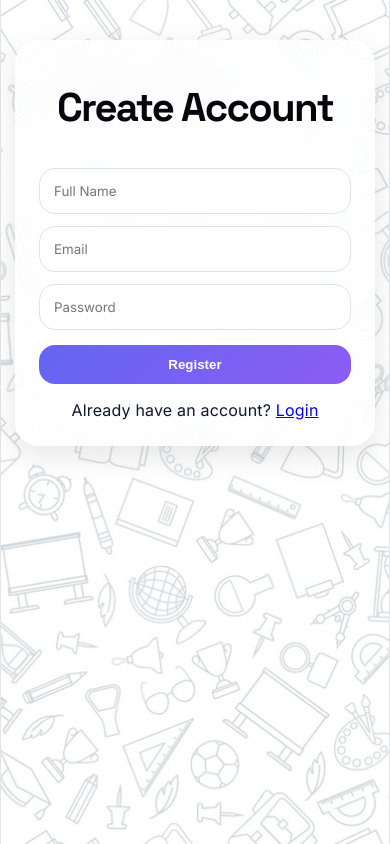
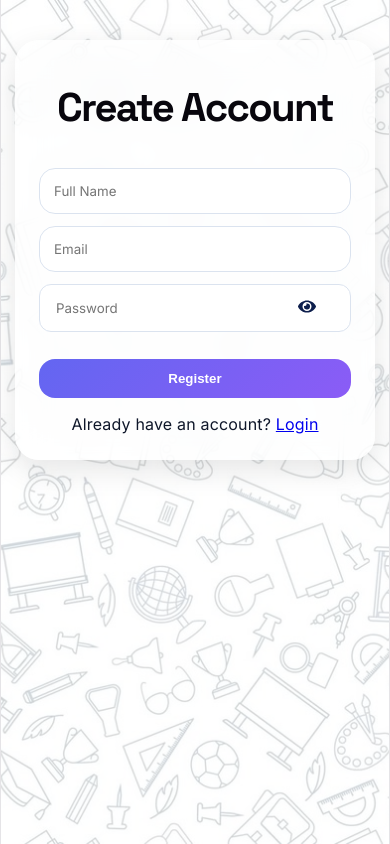
Before and after one commit to devkajals41/neuroNotes, a React (Vite) app in the folder frontend/: page /register in a window 390 px wide. Built offline with nearby package versions, Linux system fonts and the light colour scheme.

Commit message:
Completed NeuroNotes UI improvements and responsiveness

```diff
--- a/frontend/src/pages/Dashboard.jsx
+++ b/frontend/src/pages/Dashboard.jsx
@@ -409,6 +409,42 @@ const handleUpdateNote =
       note.content.toLowerCase().includes(searchTerm.toLowerCase()),
   );
 
+  const getTimeAgo = (date) => {
+
+  const seconds =
+    Math.floor(
+      (new Date() - new Date(date))
+      / 1000
+    );
+
+  const minutes =
+    Math.floor(seconds / 60);
+
+  const hours =
+    Math.floor(minutes / 60);
+
+  const days =
+    Math.floor(hours / 24);
+
+  if (minutes < 1)
+    return "Just now";
+
+  if (minutes < 60)
+    return `${minutes} min ago`;
+
+  if (hours < 24)
+    return `${hours} hr ago`;
+
+  if (days === 1)
+    return "Yesterday";
+
+  if (days < 7)
+    return `${days} days ago`;
+
+  return new Date(date)
+    .toLocaleDateString();
+};
+
   return (
   <div className="dashboard">
     <div className="sidebar">
@@ -472,8 +508,8 @@ const handleUpdateNote =
       {note.title}
     </h4>
 
-  <span>
-  Updated recently
+ <span>
+  {getTimeAgo(note.updatedAt)}
 </span>
 
   </div>
--- a/frontend/src/pages/DashboardV2.css
+++ b/frontend/src/pages/DashboardV2.css
@@ -1764,3 +1764,99 @@ background: linear-gradient(
   opacity: 0.75;
 
 }
+
+.password-wrapper{
+  position:relative;
+}
+
+.password-toggle{
+
+  position:absolute;
+
+  right:15px;
+
+  top:50%;
+
+  transform:translateY(-50%);
+
+  background:none;
+
+  border:none;
+
+  color:#0D1E4C;
+
+  cursor:pointer;
+
+  z-index:10;
+}
+.password-toggle:focus,
+.password-toggle:active{
+
+  transform:translateY(-50%);
+
+  box-shadow:none;
+}
+.password-toggle svg{
+
+  font-size:18px;
+
+  width:18px;
+
+  height:18px;
+}
+
+.password-toggle:hover{
+
+  background:none;
+
+  color:#0D1E4C;
+
+  transform:translateY(-50%);
+
+  box-shadow:none;
+}
+
+@media (max-width: 768px){
+
+  .hero-illustration{
+
+    width:70px !important;
+
+    height:auto;
+
+    top:20px;
+
+    left:20px;
+  }
+
+}
+
+@media (max-width:768px){
+
+  .welcome-banner-image{
+
+    width:90px !important;
+
+    right:10px;
+
+    bottom:0;
+  }
+
+}
+
+@media (max-width:768px){
+
+  .user-avatar{
+
+    width:50px;
+
+    height:50px;
+
+    font-size:1.5rem;
+
+    top:10px;
+
+    right:10px;
+  }
+
+}
--- a/frontend/src/pages/Login.jsx
+++ b/frontend/src/pages/Login.jsx
@@ -8,11 +8,16 @@ import logo from "../assets/logo.png";
 import { loginUser } from "../services/authService";
 import "./Auth.css";
 import authBg from "../assets/auth.jpg";
-
+import {
+  FaEye,
+  FaEyeSlash,
+} from "react-icons/fa";
 
 function Login() {
   const [email, setEmail] = useState("");
   const [password, setPassword] = useState("");
+  const [showPassword, setShowPassword] =
+  useState(false);
 
   const navigate = useNavigate();
 
@@ -81,16 +86,39 @@ localStorage.setItem(
             setEmail(e.target.value)
           }
         />
+<div className="password-wrapper">
 
   <input
     className="auth-input"
-          type="password"
+    type={
+      showPassword
+        ? "text"
+        : "password"
+    }
     placeholder="Password"
     value={password}
     onChange={(e) =>
       setPassword(e.target.value)
     }
   />
+
+  <button
+    type="button"
+    className="password-toggle"
+    onClick={() =>
+      setShowPassword(
+        !showPassword
+      )
+    }
+  >
+    {
+      showPassword
+        ? <FaEyeSlash />
+        : <FaEye />
+    }
+  </button>
+
+</div>
 
         <button
           className="auth-button"
--- a/frontend/src/pages/Register.jsx
+++ b/frontend/src/pages/Register.jsx
@@ -3,12 +3,19 @@ import { useNavigate, Link } from "react-router-dom";
 import { registerUser } from "../services/authService";
 import authBg from "../assets/auth.jpg";
 import "./Auth.css";
+import {
+  FaEye,
+  FaEyeSlash,
+} from "react-icons/fa";
 
 function Register() {
   const [name, setName] = useState("");
   const [email, setEmail] = useState("");
   const [password, setPassword] =
     useState("");
+
+    const [showPassword, setShowPassword] =
+  useState(false);
 
   const navigate = useNavigate();
 
@@ -96,17 +103,39 @@ function Register() {
             }
           />
 
+         <div className="password-wrapper">
+
   <input
-            type="password"
+    className="auth-input"
+    type={
+      showPassword
+        ? "text"
+        : "password"
+    }
     placeholder="Password"
     value={password}
     onChange={(e) =>
-              setPassword(
-                e.target.value
-              )
+      setPassword(e.target.value)
     }
   />
 
+  <button
+    type="button"
+    className="password-toggle"
+    onClick={() =>
+      setShowPassword(
+        !showPassword
+      )
+    }
+  >
+    {
+      showPassword
+        ? <FaEyeSlash />
+        : <FaEye />
+    }
+  </button>
+
+</div>
           <button
             type="submit"
             style={{
```
Lines whose indentation alone changed are shown as unchanged.
